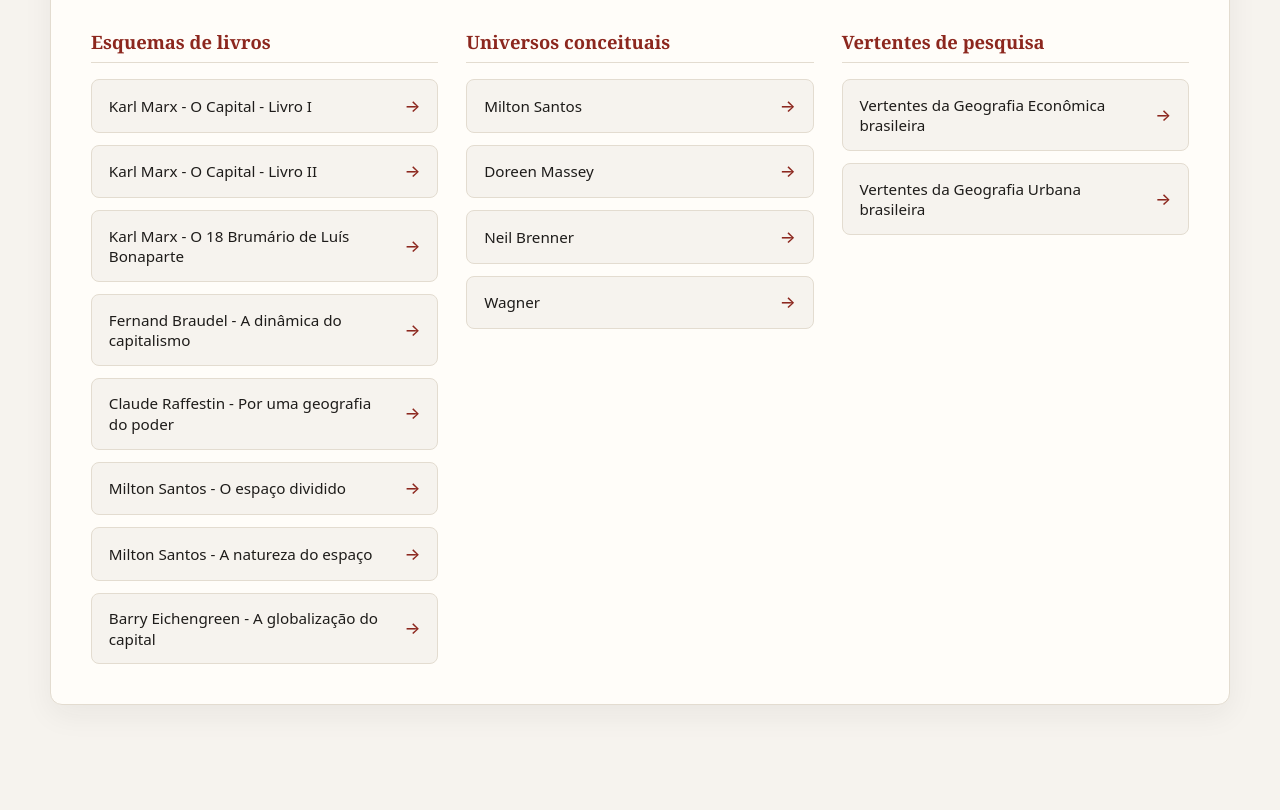
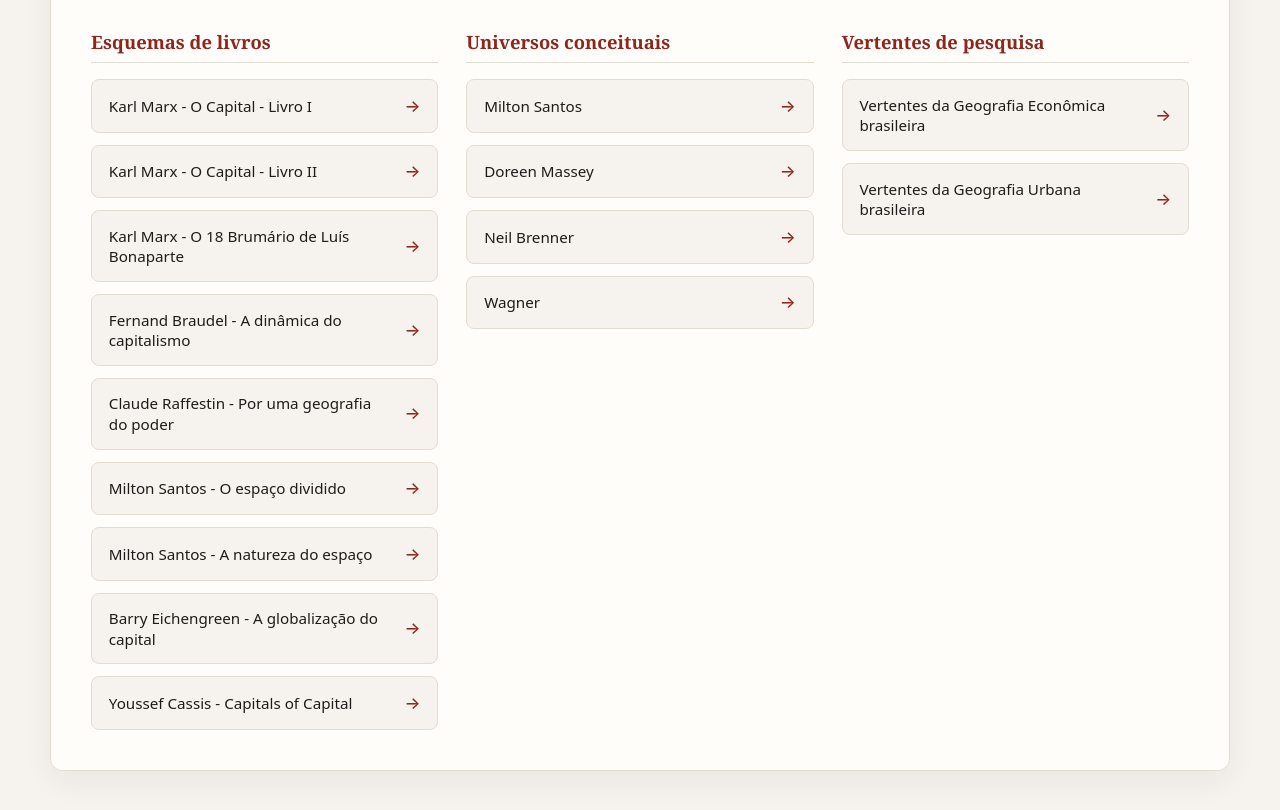
Before and after one commit to wagnerwn/books, a plain HTML site: page index.html in a window 1280 px wide. Shown: the part 168-978 px from the top of the page. Before the commit the page ends 913 px from the top, so only its background shows below. Drawn offline with Linux system fonts and the light colour scheme.

Commit message:
Update index.html

```diff
--- a/index.html
+++ b/index.html
@@ -147,6 +147,7 @@
           <li><a href="o_espa_o_dividido_atlas_infogr_fico_interativo.html">Milton Santos - O espaço dividido</a></li>
           <li><a href="a_natureza_do_espa_o_atlas_infogr_fico_interativo.html">Milton Santos - A natureza do espaço</a></li>
           <li><a href="a_globaliza_o_do_capital_timeline_do_sistema_monet_rio_internacional.html">Barry Eichengreen - A globalização do capital</a></li>
+          <li><a href="capitals_of_capital_infogr_fico_interativo.html">Youssef Cassis - Capitals of Capital</a></li>
         </ul>
       </section>
 
```
